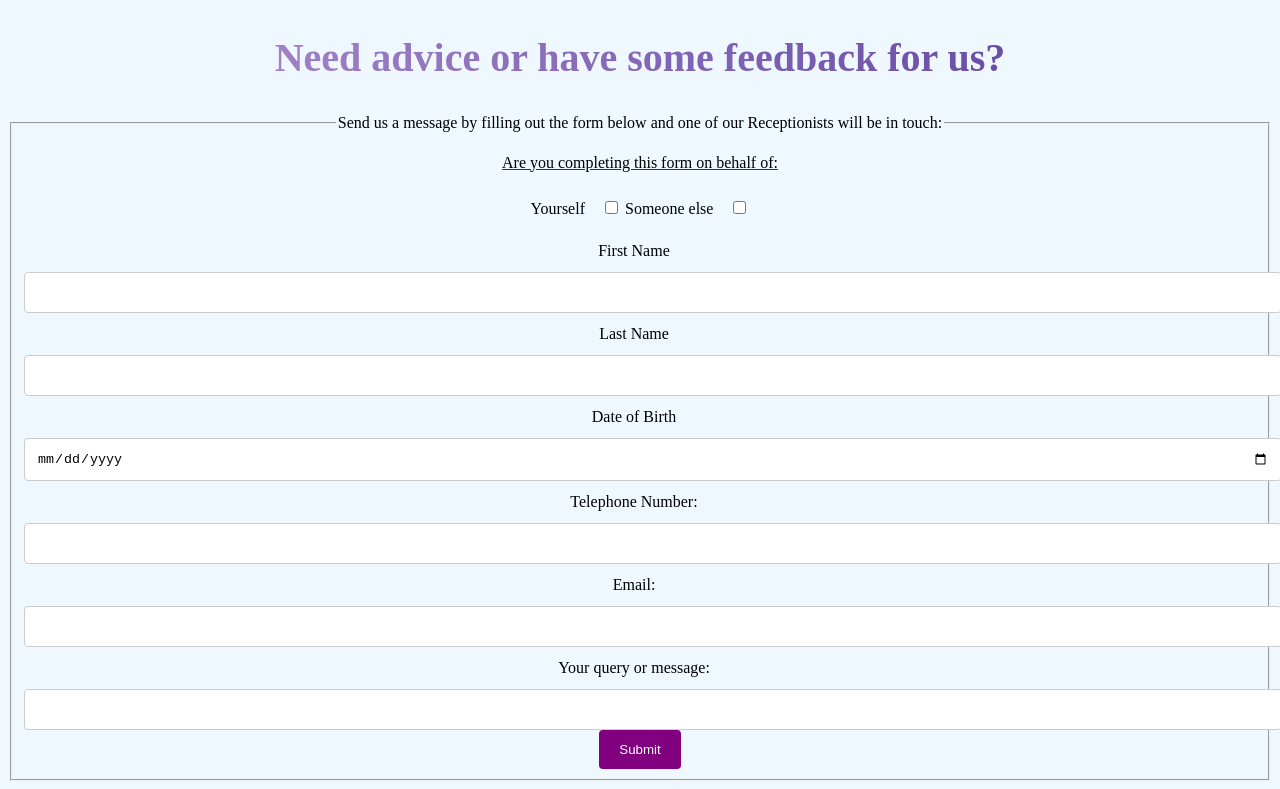
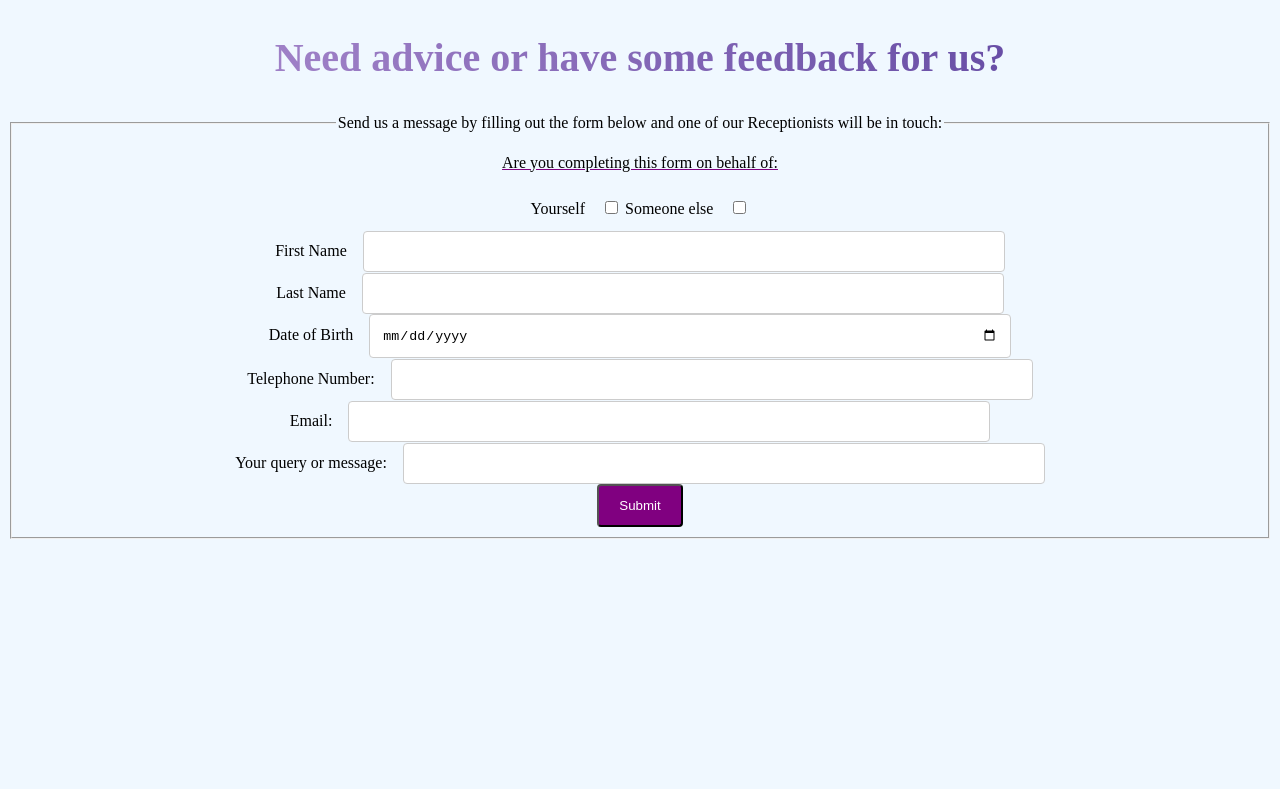
Before and after one commit to Astro-4/css-key-concepts, a plain HTML site: page index.html in a window 1280 px wide. Shown: the part 1416-2205 px from the top of the page. After the commit the page ends 1963 px from the top, so only its background shows below. Drawn offline with Linux system fonts and the light colour scheme.

Commit message:
fix: tried and failed to fix the layout of the form.

```diff
--- a/style.css
+++ b/style.css
@@ -89,7 +89,7 @@ input[type="tel"],
 input[type="email"],
 select,
 textarea {
-  width: 100%;
+  width: 50%;
   padding: 12px;
   border: 1px solid #ccc;
   border-radius: 4px;
@@ -103,7 +103,7 @@ input[type="submit"] {
   background-color: purple;
   color: white;
   padding: 12px 20px;
-  border: none;
+  /* border: none; */
   border-radius: 4px;
   cursor: pointer;
 }
```
